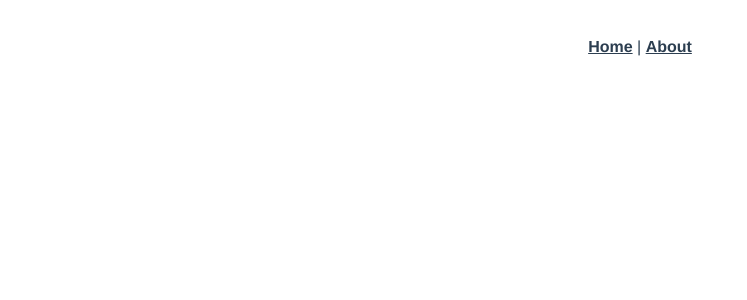
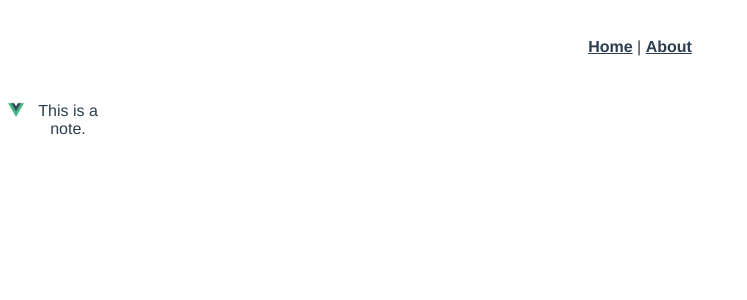
Before and after one commit to AnnGreen1/Vue2-JavaScript-demo, a Vue app: page /dev/PreIcon in a window 1280 px wide. Shown: the top 300 px of the page, without its empty margins (0-747 px from the left). Built offline with nearby package versions, Linux system fonts and the light colour scheme; no server answers.

Commit message:
实现在一段文字前添加icon

```diff
--- a/src/router/routes/dev.js
+++ b/src/router/routes/dev.js
@@ -44,5 +44,13 @@ const dev = [
     name: "dev-ResponsiveObject",
     component: () => import("@/views/Dev/ResponsiveObject.vue"),
   },
+  /**
+   * @description:如何利用伪元素添加icon
+   */
+  {
+    path: "/dev/PreIcon",
+    name: "dev-PreIcon",
+    component: () => import("@/views/Dev/PreIcon.vue"),
+  },
 ];
 export default dev;
--- /dev/null
+++ b/src/views/Dev/PreIcon.vue
@@ -0,0 +1,53 @@
+<template>
+  <div class="preicon">
+    <div class="note">
+      <span class="icon"></span>
+      <p>This is a note.</p>
+    </div>
+  </div>
+</template>
+
+<script>
+import { randqinghua } from "@/api/api";
+export default {
+  data() {
+    return {};
+  },
+  methods: {},
+  created() {
+    let randqinghua_data = { format: "json" };
+    randqinghua(randqinghua_data)
+      .then((res) => {
+        console.log(res);
+      })
+      .catch((error) => {
+        console.log(error);
+      });
+  },
+};
+</script>
+
+<style lang="scss" scoped>
+.preicon {
+  width: 100px;
+  height: 100px;
+
+  .note {
+    position: relative;
+    padding-left: 20px; /* 为了给图标留出空间 */
+  }
+
+  .note .icon::before {
+    content: ""; /* 必须要有 content 属性 */
+    position: absolute;
+    top: 0;
+    left: 0;
+    width: 16px;
+    height: 16px;
+    background-image: url("@/assets/logo.png"); /* 替换为你的图标路径 */
+    background-size: cover;
+  }
+
+  /* 可以根据需要设置图标的样式 */
+}
+</style>
```
